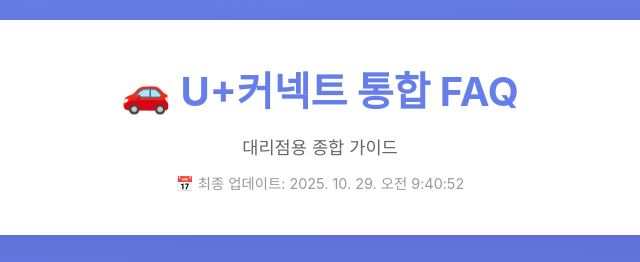
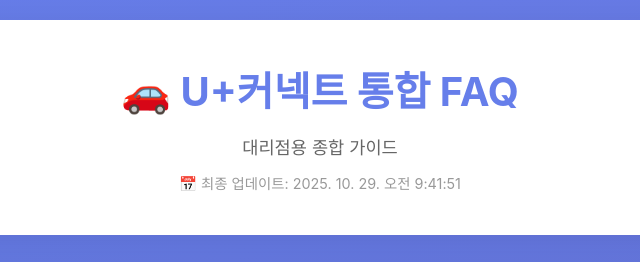
Before and after one commit to kyeseol/uconnect-faq, a plain HTML site: page index.html in a window 1280 px wide. Shown: the top 262 px of the page, 320-960 px from the left. Drawn offline with Linux system fonts and the light colour scheme.

Commit message:
Update index.html - 2025-10-29T00:41:51.622Z

```diff
--- a/index.html
+++ b/index.html
@@ -382,7 +382,7 @@
         <div class="header">
             <h1>🚗 U+커넥트 통합 FAQ</h1>
             <p>대리점용 종합 가이드</p>
-            <div class="last-updated">📅 최종 업데이트: 2025. 10. 29. 오전 9:40:52</div>
+            <div class="last-updated">📅 최종 업데이트: 2025. 10. 29. 오전 9:41:51</div>
         </div>
 
         <!-- 검색 박스 -->
```
